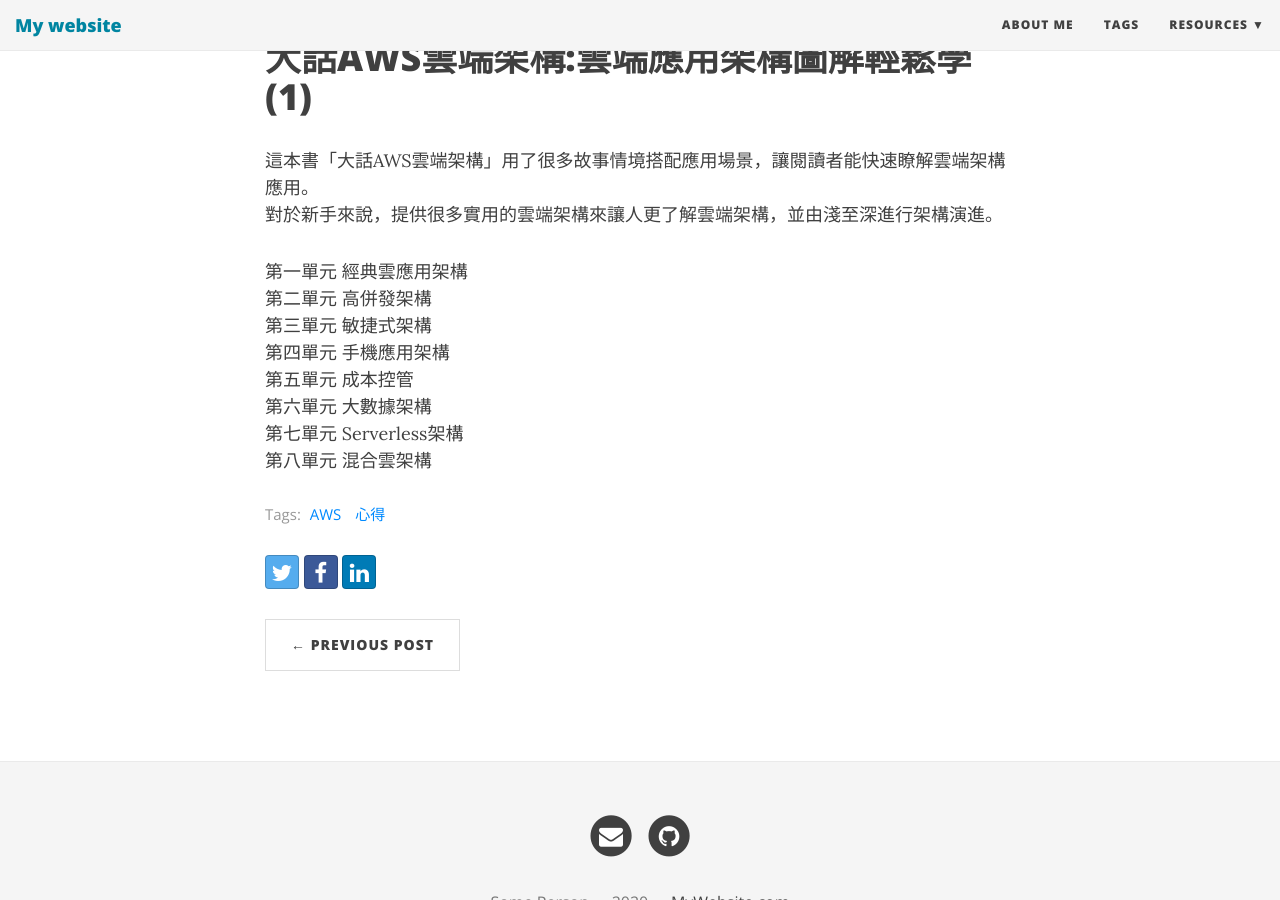
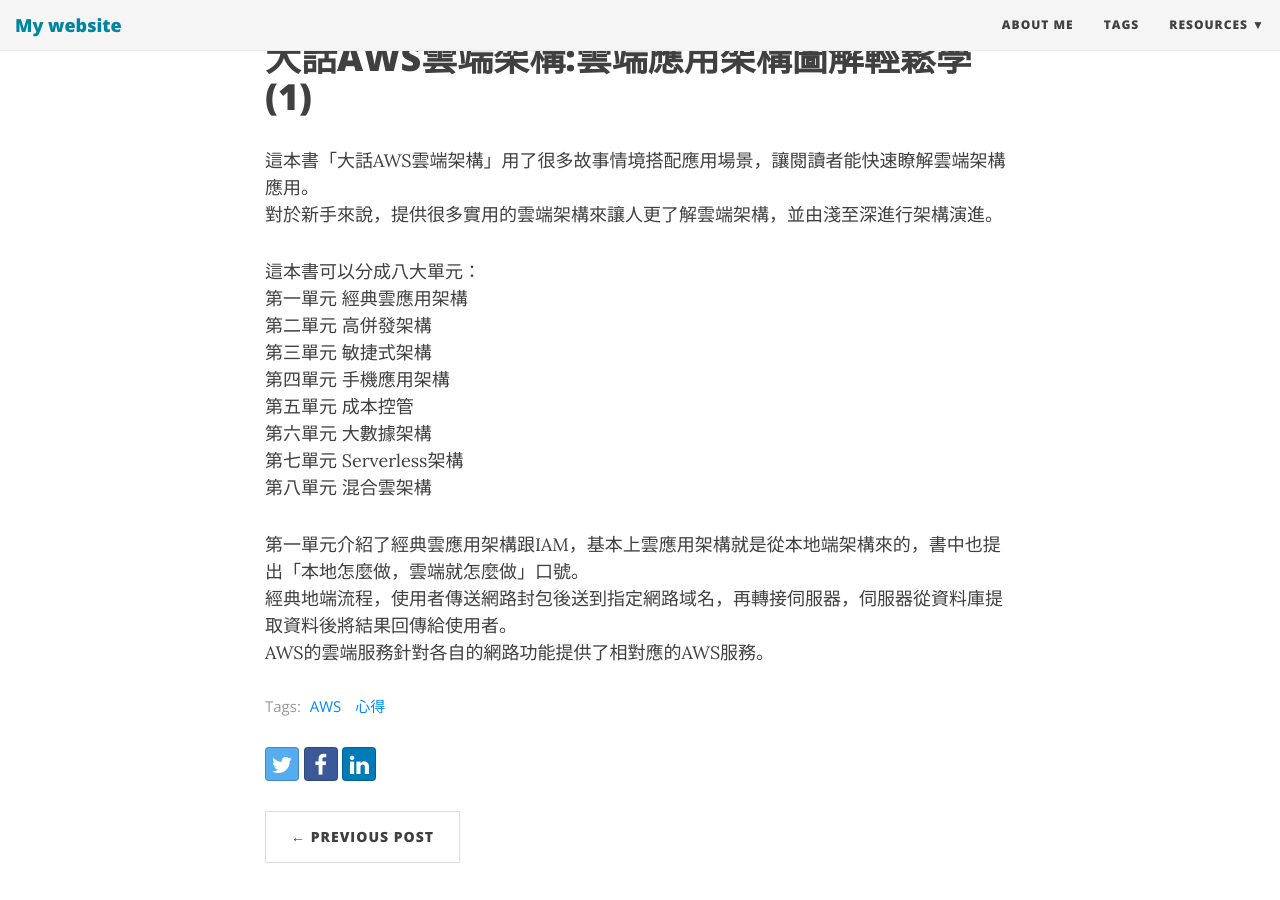
Before and after one commit to henryace/henryace.github.io, a Jekyll site: the page built from _posts/2020-11-06-AWS.md, in a window 1280 px wide and 900 px high, scrolled down 278 px. Built offline with Jekyll 4.4.1, drawn with Linux system fonts in a browser that asks for light colours; nearby versions of some CDN libraries.

Commit message:
Update 2020-11-06-AWS.md

```diff
--- a/_posts/2020-11-06-AWS.md
+++ b/_posts/2020-11-06-AWS.md
@@ -15,6 +15,7 @@
 這本書「大話AWS雲端架構」用了很多故事情境搭配應用場景，讓閱讀者能快速瞭解雲端架構應用。<br>
 對於新手來說，提供很多實用的雲端架構來讓人更了解雲端架構，並由淺至深進行架構演進。<br>
 
+這本書可以分成八大單元：<br>
 第一單元 經典雲應用架構<br>
 第二單元 高併發架構<br>
 第三單元 敏捷式架構<br>
@@ -23,3 +24,7 @@
 第六單元 大數據架構<br>
 第七單元 Serverless架構<br>
 第八單元 混合雲架構<br>
+
+第一單元介紹了經典雲應用架構跟IAM，基本上雲應用架構就是從本地端架構來的，書中也提出「本地怎麼做，雲端就怎麼做」口號。<br>
+經典地端流程，使用者傳送網路封包後送到指定網路域名，再轉接伺服器，伺服器從資料庫提取資料後將結果回傳給使用者。<br>
+AWS的雲端服務針對各自的網路功能提供了相對應的AWS服務。
```
